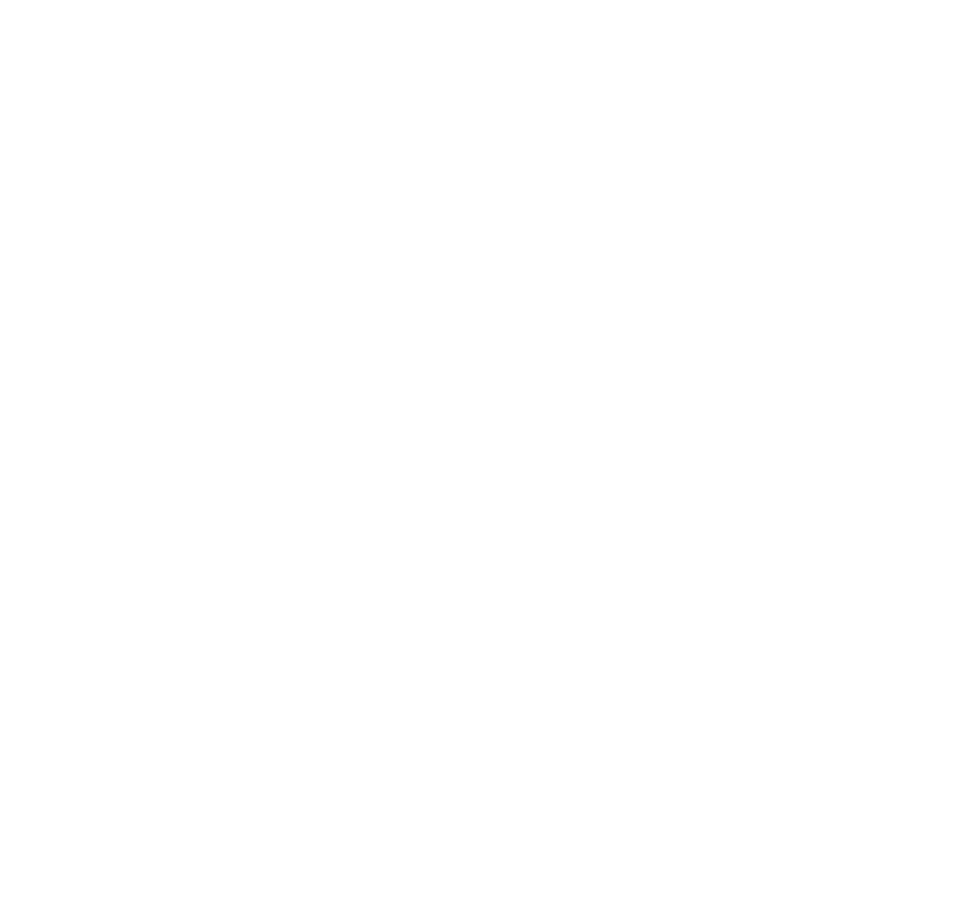
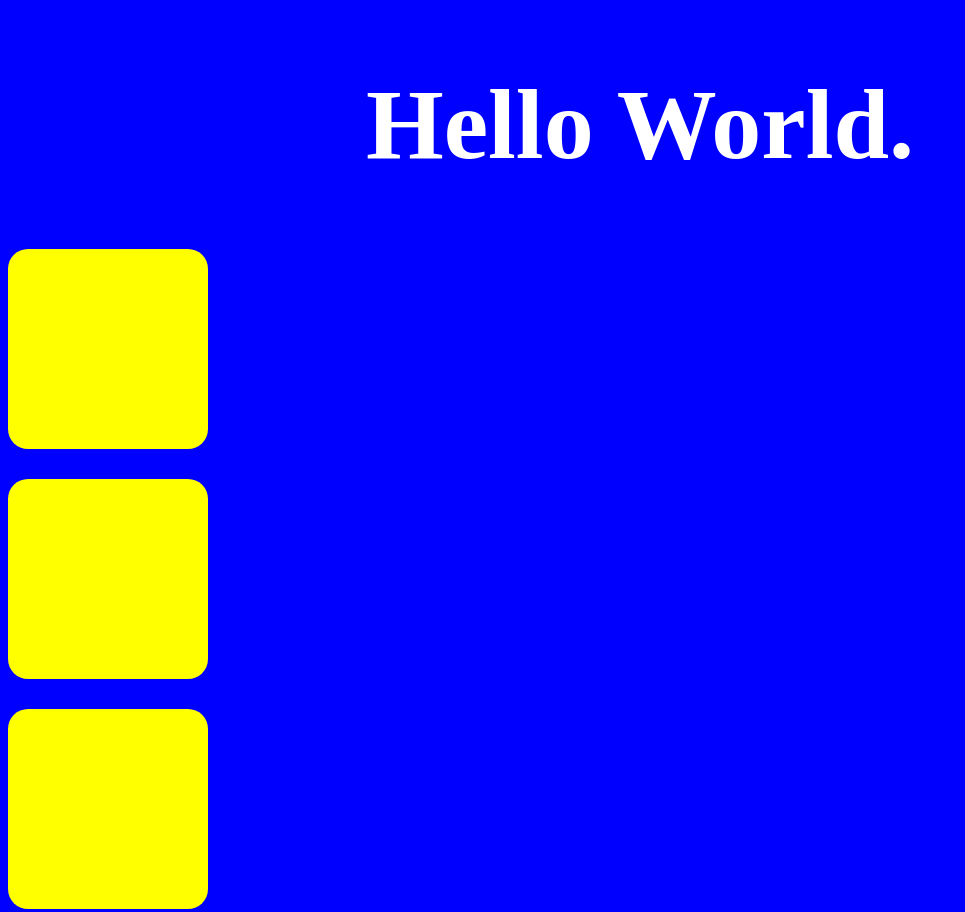
Before and after one commit to BunleapBeun/JS-and-JQuery, a plain HTML site: page 30 - DOM - style properties/index.html in a window 1280 px wide. Shown: the top 912 px of the page, without its empty margins (0-965 px from the left). Before the commit the page ends 800 px from the top, so only its background shows below. Drawn offline with Linux system fonts and the light colour scheme.

Commit message:
style properties

```diff
--- a/30 - DOM - style properties/index.html
+++ b/30 - DOM - style properties/index.html
@@ -7,6 +7,12 @@
 </head>
 <body>
 
+    <h1 id="heading">Hello World.</h1>
+
+    <div class="box"></div>
+    <div class="box"></div>
+    <div class="box"></div>
+    <div class="box"></div>
 
     <script src="script.js"></script>
 </body>
--- a/30 - DOM - style properties/script.js
+++ b/30 - DOM - style properties/script.js
@@ -0,0 +1,20 @@
+// style properties
+
+document.body.style.backgroundColor = 'blue';
+
+const heading = document.getElementById('heading');
+heading.style.color = "white";
+heading.style.fontSize = '100px';
+heading.style.textAlign = 'center';
+
+const boxes = document.querySelectorAll('.box');
+
+boxes.forEach(function (box) {
+    // console.log(item);
+    box.style.width = '200px';
+    box.style.height = '200px';
+    box.style.borderRadius = '20px';
+
+    box.style.backgroundColor = 'yellow';
+    box.style.margin = '30px 0 30px 0'
+});
```
